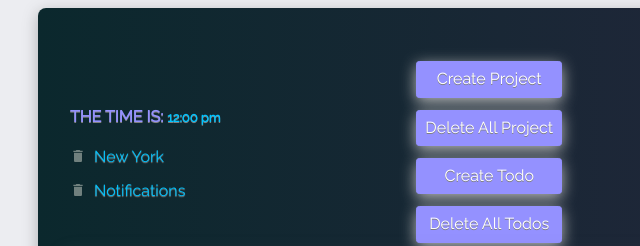
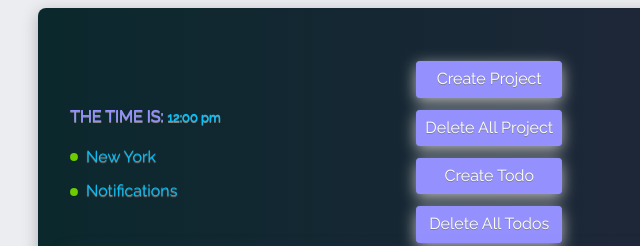
Before and after one commit to Torres-ssf/javascript-to-do-list, a website: page index.html in a window 1280 px wide. Shown: the top 246 px of the page, 154-794 px from the left. Drawn offline with Linux system fonts and the light colour scheme.

Commit message:
feature(icon): Added green icon to header

```diff
--- a/scss/main.scss
+++ b/scss/main.scss
@@ -229,10 +229,10 @@ li {
         text-shadow: 0 1px 1px grey;
         .info-icon {
           display: block;
-          background: url("../assets/delete.svg");
+          background: url("../assets/green-dot.svg")0 50%;
           background-repeat: no-repeat;
-
-          width: 1em;
+          background-size: .5em .5em;
+          width: .5em;
           margin-right: 0.5em;
         }
       }
```
Also changed, not shown: assets/green-dot.svg (added), css/main.css.
